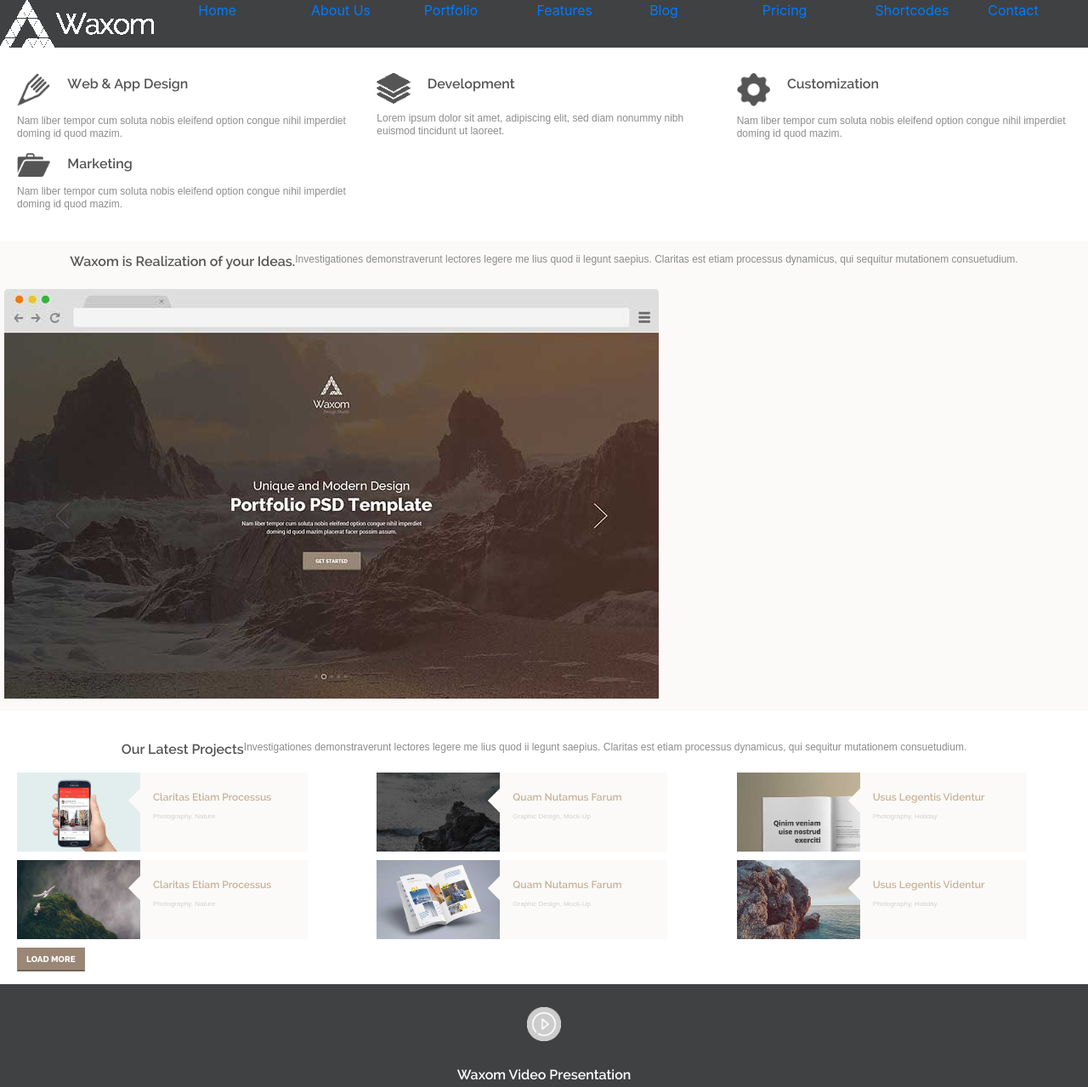
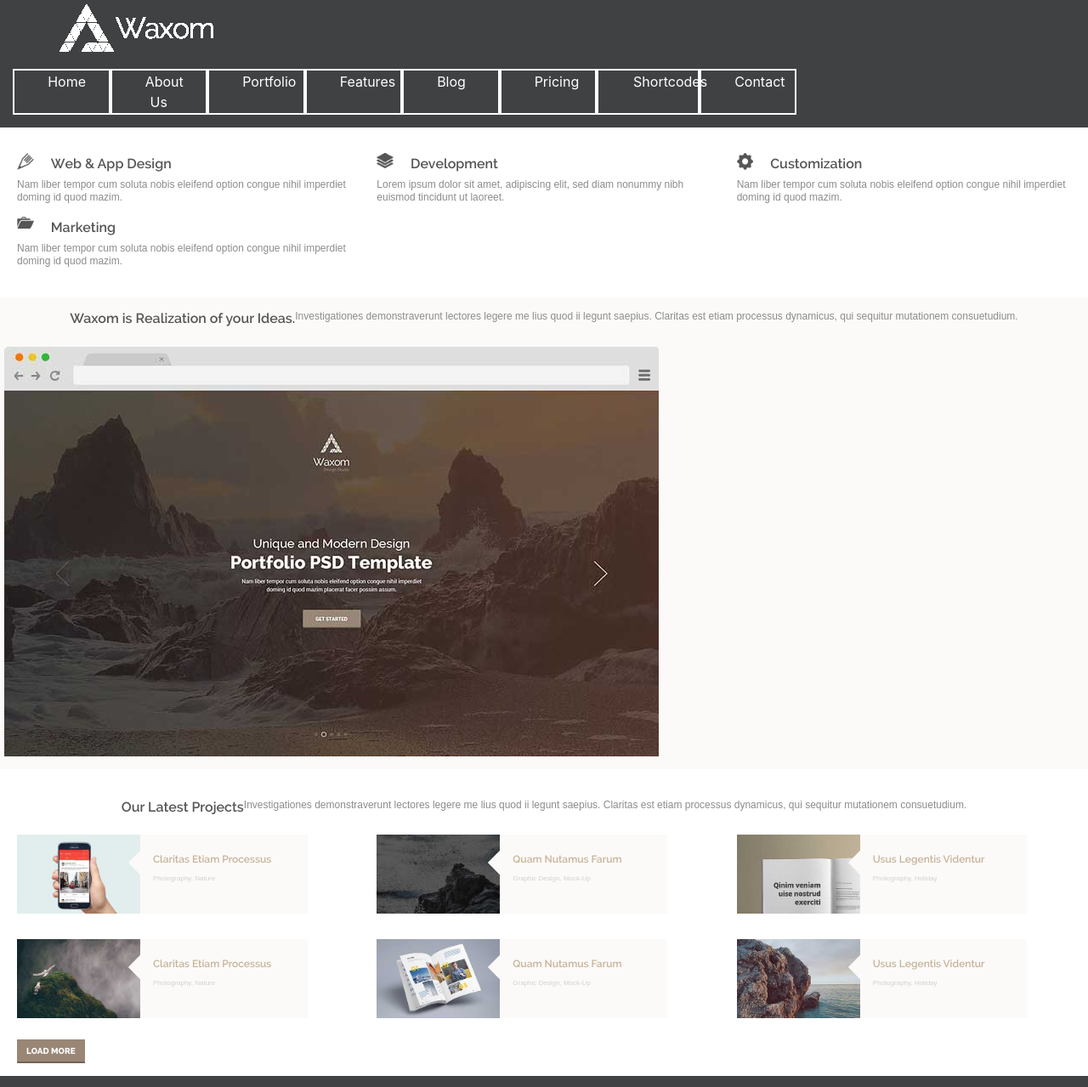
Before and after one commit to Anich16/dootstrap-project, a website built with webpack: page index.html in a window 1280 px wide. Shown: the top 1279 px of the page at 85% size. Built offline with nearby package versions, Linux system fonts and the light colour scheme; a web font is replaced by a local one.

Commit message:
Media request for mobile tablet

```diff
--- a/index.html
+++ b/index.html
@@ -10,26 +10,27 @@
 </head>
 <body>
     <div class="header">
-        <div class="menu">
-            <div class="container-flued">
+        <div class="menu container-flued">
+
                 <div class="row">
-                    <div class="col-sm-12 col-md-2">
-                        <img src="src/sass/images/logo.png" alt="Logo" class="Logo">
+                    <div class="col-sm-12 col-md-12 col-lg-2 logo-photo">
+                        <a href="#" class="logo-link"><img src="src/sass/images/logo.png" alt="Logo" class="Logo"></a>
                     </div>
-                    <div class=" main-menu col-sm-12 col-md-10">
-                        <ul class="nav ">
-                            <li class="nav-item col-sm-6 col-md"><a href="nav-link link">Home</a></li>
-                            <li class="nav-item col-sm-6 col-md"><a href="nav-link link">About Us</a></li>
-                            <li class="nav-item col-sm-6 col-md"><a href="nav-link link">Portfolio</a></li>
-                            <li class="nav-item col-sm-6 col-md"><a href="nav-link link">Features</a></li>
-                            <li class="nav-item col-sm-6 col-md"><a href="nav-link link">Blog</a></li>
-                            <li class="nav-item col-sm-6 col-md"><a href="nav-link link">Pricing</a></li>
-                            <li class="nav-item col-sm-6 col-md"><a href="nav-link link">Shortcodes</a></li>
-                            <li class="nav-item col-sm-6 col-md"><a href="nav-link link">Contact</a></li>
+                    <div class=" main-menu col-sm-12 col-md-12 col-lg-9">
+                        <ul class="nav menu-list">
+                            <li class="nav-item item col-sm-6 col-md-6 col-lg"><a href="#" class="nav-link link">Home</a></li>
+                            <li class="nav-item item col-sm-6 col-md-6 col-lg"><a href="#" class="nav-link link">About Us</a></li>
+                            <li class="nav-item item col-sm-6 col-md-6 col-lg"><a href="#" class="nav-link link">Portfolio</a></li>
+                            <li class="nav-item item col-sm-6 col-md-6 col-lg"><a href="#" class="nav-link link">Features</a></li>
+                            <li class="nav-item item col-sm-6 col-md-6 col-lg"><a href="#" class="nav-link link">Blog</a></li>
+                            <li class="nav-item item col-sm-6 col-md-6 col-lg"><a href="#" class="nav-link link">Pricing</a></li>
+                            <li class="nav-item item col-sm-6 col-md-6 col-lg"><a href="#" class="nav-link link">Shortcodes</a></li>
+                            <li class="nav-item item col-sm-6 col-md-6 col-lg"><a href="#" class="nav-link link">Contact</a></li>
                         </ul>
                     </div>
+                    <div class="search col-lg-1"></div>
                 </div>
-            </div>
+
         </div>
     </div>
     <div class="wrapeer">
@@ -65,8 +66,7 @@
                 </div>
             </div>
         </div>
-
-        <div class="info-about container-flued">
+         <div class="info-about container-flued">
             <div class="row text-center justify-content-center description">
                 <h3 class="title">Waxom is Realization of your Ideas.</h3>
                 <p class="text">Investigationes demonstraverunt lectores legere me lius quod ii legunt saepius. Claritas est etiam processus dynamicus, qui sequitur mutationem consuetudium.</p>
@@ -99,7 +99,7 @@
             <div class="container-flued projects-list">
                 <div class="row ">
                     <div class="item col-sm-12 col-md-6 col-lg-4">
-                        <img src="src/sass/images/project1.jpg" class="photo">
+                        <a href="#" class="link"><img src="src/sass/images/project1.jpg" class="photo"></a>
                         <div class="description">
                             <h3 class="title">Claritas Etiam Processus</h3>
                             <p class="text">Photography, Nature</p>
@@ -108,7 +108,7 @@
 
                     </div>
                     <div class="item col-sm-12 col-md-6 col-lg-4">
-                        <img src="src/sass/images/project2.jpg" class="photo">
+                        <a href="#" class="link"><img src="src/sass/images/project2.jpg" class="photo"></a>
                         <div class="description">
                             <h3 class="title">Quam Nutamus Farum</h3>
                             <p class="text">Graphic Design, Mock-Up</p>
@@ -117,7 +117,7 @@
 
                     </div>
                     <div class="item col-sm-12 col-md-6 col-lg-4">
-                        <img src="src/sass/images/project3.jpg" class="photo">
+                        <a href="#" class="link"><img src="src/sass/images/project3.jpg" class="photo"></a>
                         <div class="description">
                             <h3 class="title">Usus Legentis Videntur</h3>
                             <p class="text">Photography, Holiday</p>
@@ -126,7 +126,7 @@
 
                     </div>
                     <div class="item col-sm-12 col-md-6 col-lg-4">
-                        <img src="src/sass/images/project4.jpg" class="photo">
+                        <a href="#" class="link"><img src="src/sass/images/project4.jpg" class="photo"></a>
                         <div class="description">
                             <h3 class="title">Claritas Etiam Processus</h3>
                             <p class="text">Photography, Nature</p>
@@ -135,7 +135,7 @@
 
                     </div>
                     <div class="item col-sm-12 col-md-6 col-lg-4">
-                        <img src="src/sass/images/project5.jpg" class="photo">
+                        <a href="#" class="link"><img src="src/sass/images/project5.jpg" class="photo"></a>
                         <div class="description">
                             <h3 class="title">Quam Nutamus Farum</h3>
                             <p class="text">Graphic Design, Mock-Up</p>
@@ -144,7 +144,7 @@
 
                     </div>
                     <div class="item col-sm-12 col-md-6 col-lg-4">
-                        <img src="src/sass/images/project6.jpg" class="photo">
+                        <a href="#" class="link"><img src="src/sass/images/project6.jpg" class="photo"></a>
                         <div class="description">
                             <h3 class="title">Usus Legentis Videntur</h3>
                             <p class="text">Photography, Holiday</p>
@@ -201,7 +201,7 @@
                 <div class="row news-list">
                     <div class="item col-sm-12 col-md-12 col-lg-4">
                         <div class="new-photo">
-                            <img src="src/sass/images/photo-new1.jpg" class="photo">
+                            <a href="#" class="link"><img src="src/sass/images/photo-new1.jpg" class="photo"></a>
                         </div>
                         <div class="description">
                             <h3 class="title">Lorem ipsum dolor sit amet</h3>
@@ -215,7 +215,7 @@
                     </div>
                     <div class="item col-sm-12 col-md-12 col-lg-4">
                         <div class="new-photo">
-                            <img src="src/sass/images/photo-new2.jpg" class="photo">
+                            <a href="#" class="link"><img src="src/sass/images/photo-new2.jpg" class="photo"></a>
                         </div>
                         <div class="description">
                             <h3 class="title">Lorem ipsum dolor sit amet</h3>
@@ -229,7 +229,7 @@
                     </div>
                     <div class="item col-sm-12 col-md-12 col-lg-4">
                         <div class="new-photo">
-                            <img src="src/sass/images/photo-new3.jpg" class="photo">
+                            <a href="#" class="link"><img src="src/sass/images/photo-new3.jpg" class="photo"></a>
                         </div>
                         <div class="description">
                             <h3 class="title">Lorem ipsum dolor sit amet</h3>
@@ -251,13 +251,18 @@
             </div>
         </div>
         <div class="container-flued brands">
+            <div class="row">
+                <img src="src/sass/images/brand1.png" alt="" class="icon col-md-3 col-lg-3">
+                <img src="src/sass/images/brand2.png" alt="" class="icon col-md-3 col-lg-3">
+                <img src="src/sass/images/brand3.png" alt="" class="icon col-md-3 col-lg-3">
+                <img src="src/sass/images/brand4.png" alt="" class="icon col-md-3 col-lg-3">
 
+            </div>
         </div>
         <div class="container-flued contacts">
 
         </div>
     </div>
-
     <div class="footer">
         <div class="container-flued footer-block">
             <div class="row">
@@ -273,6 +278,7 @@
                 </div>
             </div>
         </div>
+
     </div>
 </body>
 </html>
--- a/src/sass/style.scss
+++ b/src/sass/style.scss
@@ -63,6 +63,32 @@ body {
 
 .header {
     background: #3f4143;
+    .menu {
+        .logo-photo {
+            margin: 5px 70px;
+            max-width: 50%;
+        }
+        .main-menu {
+            .menu-list {
+                margin: 10px 15px;
+                .item {
+                    border: 2px solid #fff;
+                    width: 50%;
+                    text-align: center;
+                    margin: 5px auto;
+                    .link {
+                        color: #fff;
+                        font-size: 16px;
+                        padding: 1px 30%;
+                    }
+                }
+
+            }
+        }
+        .search {
+            display: none;
+        }
+    }
 }
 .wrapeer {
     .services-list {
@@ -71,7 +97,7 @@ body {
             margin-top: 15px;
 
             .icon {
-                width: 10%;
+                width: 5%;
                 float: left;
                 margin: 0 20px 10px 0;
             }
@@ -102,7 +128,7 @@ body {
         .projects-list {
             .item {
                 display: flex;
-                margin-top: 10px;
+                margin: 10px 0;
                 .photo {
                     width: 145px;
                     float: left;
@@ -340,6 +366,33 @@ body {
 
         }
     }
+    body {
+        .wrapeer {
+            .services-list {
+                .item {
+                    max-width: 50%;
+                }
+            }
+            .projects {
+                .projects-list {
+                    .item {
+                        margin: 15px 0;
+                        max-width: 50%;
+                    }
+                }
+            }
+            .brands {
+                display: block;
+                background: url(images/photo-brand.jpg);
+                background-size: 100%;
+                background-repeat: no-repeat;
+                padding: 50px;
+                .icon {
+                    height: 100px;
+                }
+            }
+        }
+    }
 
 }
 @media screen and (min-width: 960px){
```
Also changed, not shown: src/sass/images/brand1.png (added), src/sass/images/brand2.png (added), src/sass/images/brand3.png (added), src/sass/images/brand4.png (added), src/sass/images/photo-brand.jpg (added).
